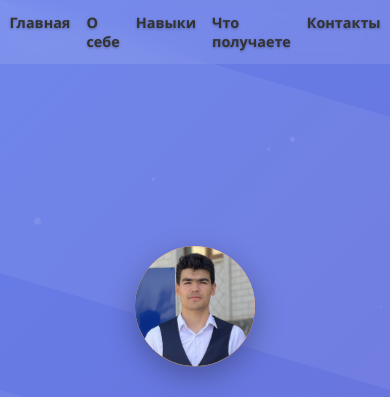
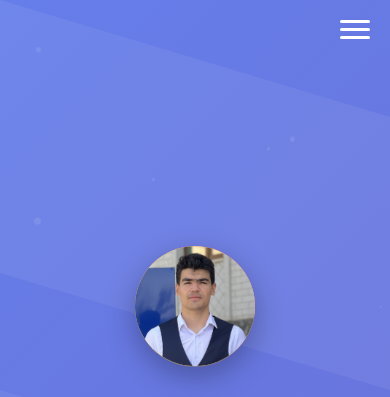
Before and after one commit to Istam0808/staticSitePortfolio, a plain HTML site: page index.html in a window 390 px wide. Shown: the top 397 px of the page. Drawn offline with Linux system fonts and the light colour scheme.

Commit message:
update burger

```diff
--- a/index.html
+++ b/index.html
@@ -11,6 +11,15 @@
     <div class="scroll-indicator" id="scrollIndicator"></div>
 
     <div class="particles" id="particles"></div>
+
+    <div class="burger-menu">
+        <div class="burger-icon">
+            <span></span>
+            <span></span>
+            <span></span>
+        </div>
+        <div class="close-burger">×</div>
+    </div>
 
     <nav>
         <ul>
--- a/main.js
+++ b/main.js
@@ -117,3 +117,38 @@
             emailModal.style.display = 'none';
         }
     });
+
+    // Обработка бургер-меню
+    // Обработка бургер-меню
+    const burgerMenu = document.querySelector('.burger-menu');
+    const nav = document.querySelector('nav');
+
+    // Функция для переключения состояния меню
+    function toggleMenu() {
+        burgerMenu.classList.toggle('active');
+        nav.classList.toggle('active');
+    }
+
+    // Обработчик клика по бургер-меню и крестику
+    burgerMenu.addEventListener('click', (e) => {
+        // Проверяем, был ли клик по крестику или по бургер-иконке
+        if (e.target.classList.contains('close-burger') || e.target.closest('.burger-icon')) {
+            toggleMenu();
+        }
+    });
+
+    // Закрытие меню при клике на пункт меню
+    document.querySelectorAll('nav a').forEach(link => {
+        link.addEventListener('click', () => {
+            toggleMenu();
+        });
+    });
+
+    // Закрытие меню при клике вне меню
+    document.addEventListener('click', (e) => {
+        if (nav.classList.contains('active') &&
+            !e.target.closest('.burger-menu') &&
+            !e.target.closest('nav')) {
+            toggleMenu();
+        }
+    });
--- a/style.css
+++ b/style.css
@@ -650,3 +650,138 @@ nav ul {
         font-size: 1.5rem;
     }
 }
+
+/* Стили для бургер-меню */
+.burger-menu {
+    display: none;
+    cursor: pointer;
+    position: fixed;
+    top: 20px;
+    right: 20px;
+    z-index: 1000;
+}
+
+.burger-icon {
+    width: 30px;
+    height: 20px;
+    position: relative;
+}
+
+.burger-icon span {
+    display: block;
+    position: absolute;
+    height: 3px;
+    width: 100%;
+    background: #fff;
+    border-radius: 3px;
+    transition: all 0.3s ease;
+}
+
+.burger-icon span:nth-child(1) {
+    top: 0;
+}
+
+.burger-icon span:nth-child(2) {
+    top: 8px;
+}
+
+.burger-icon span:nth-child(3) {
+    top: 16px;
+}
+
+/* Анимация для активного состояния */
+.burger-menu.active .burger-icon span:nth-child(1) {
+    transform: rotate(45deg);
+    top: 8px;
+}
+
+.burger-menu.active .burger-icon span:nth-child(2) {
+    opacity: 0;
+}
+
+.burger-menu.active .burger-icon span:nth-child(3) {
+    transform: rotate(-45deg);
+    top: 8px;
+}
+
+/* Медиа-запрос для мобильных устройств */
+@media screen and (max-width: 768px) {
+    .burger-menu {
+        display: block;
+    }
+
+    nav {
+        position: fixed;
+        top: 0;
+        right: -100%;
+        width: 70%;
+        height: 100vh;
+        background: rgba(0, 0, 0, 0.9);
+        padding: 80px 20px;
+        transition: 0.3s;
+    }
+
+    nav.active {
+        right: 0;
+    }
+
+    nav ul {
+        flex-direction: column;
+        align-items: center;
+    }
+
+    nav ul li {
+        margin: 20px 0;
+    }
+}
+
+/* Стили для крестика в бургер-меню */
+.close-burger {
+    display: none;
+    position: absolute;
+    top: 50%;
+    left: 50%;
+    transform: translate(-50%, -50%);
+    font-size: 30px;
+    color: #fff;
+    cursor: pointer;
+}
+
+.burger-menu.active .burger-icon {
+    display: none;
+}
+
+.burger-menu.active .close-burger {
+    display: block;
+}
+
+/* Медиа-запрос для мобильных устройств */
+@media screen and (max-width: 768px) {
+    .burger-menu {
+        display: block;
+    }
+
+    nav {
+        position: fixed;
+        top: 0;
+        right: -100%;
+        width: 70%;
+        height: 100vh;
+        background: rgba(0, 0, 0, 0.9);
+        padding: 80px 20px;
+        transition: 0.3s;
+    }
+
+    nav.active {
+        right: 0;
+    }
+
+    nav ul {
+        flex-direction: column;
+        align-items: center;
+    }
+
+    nav ul li {
+        margin: 20px 0;
+    }
+}
```
